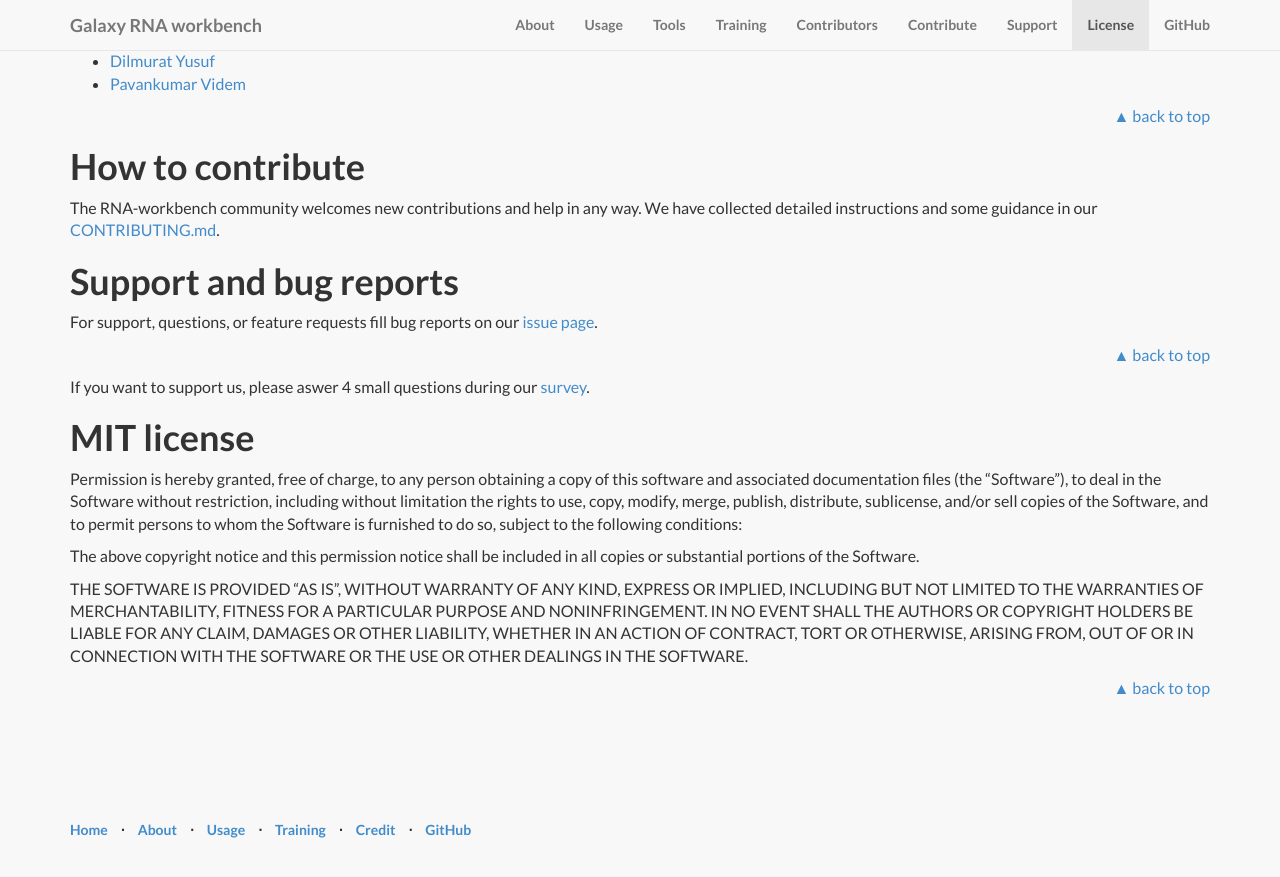
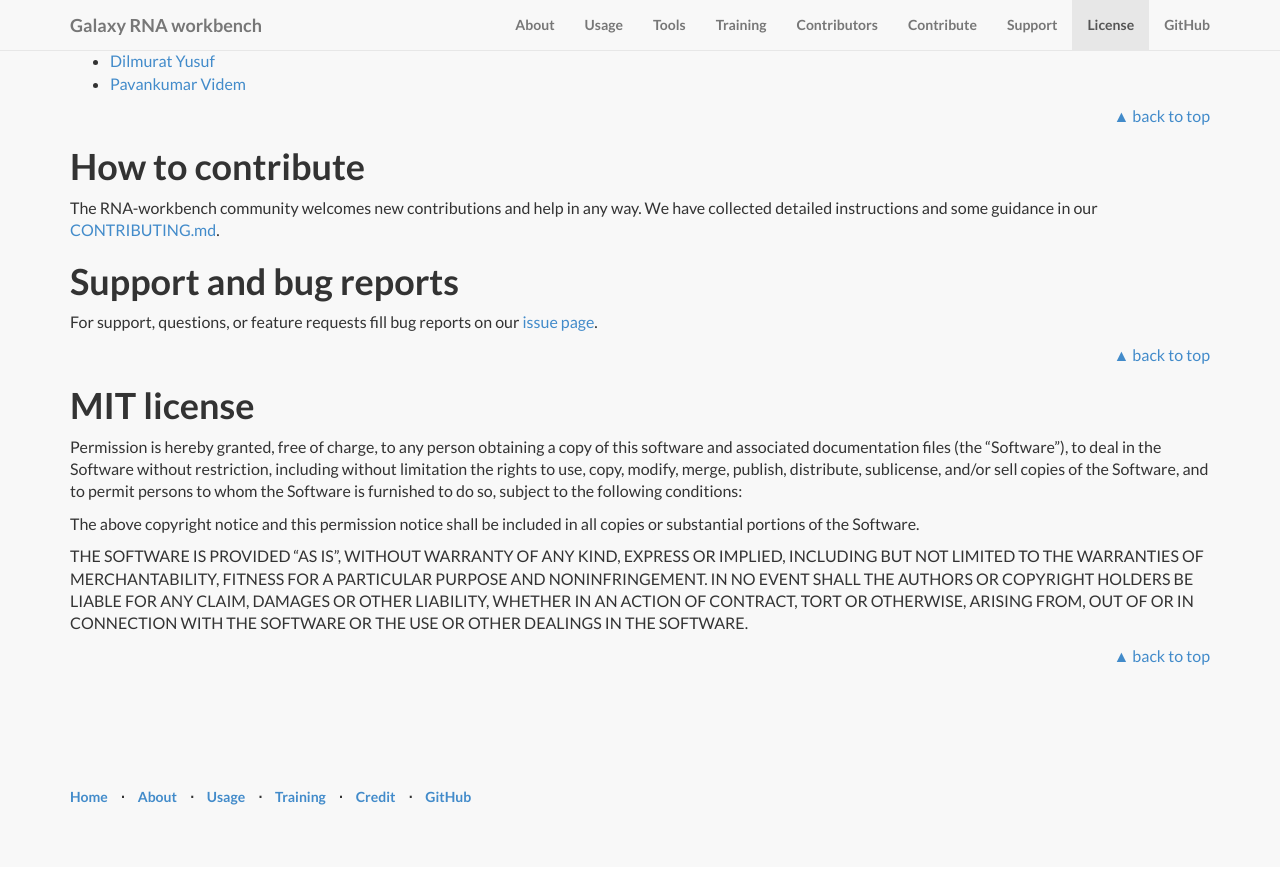
Before and after one commit to bgruening/galaxy-rna-workbench, a Jekyll site: the page built from index.md, in a window 1280 px wide and 900 px high, scrolled down 7495 px. Shown: the top 877 px of the window. Built offline with Jekyll 4.4.1, drawn with Linux system fonts in a browser that asks for light colours; nearby versions of some CDN libraries; library files that are not in the unit come from our copies; our own code applies the rules of GitHub Pages for plain Markdown files.

Commit message:
[ci skip] Update site on 2017-06-13 23:45:59

```diff
--- a/index.md
+++ b/index.md
@@ -320,8 +320,6 @@
 For support, questions, or feature requests fill bug reports on our [issue page](https://github.com/bgruening/galaxy-rna-workbench/issues).
 <p align="right"><a href="#top">&#x25B2; back to top</a></p>
 
-If you want to support us, please aswer 4 small questions during our [survey](https://www.surveymonkey.de/r/denbi-service?sc=rbc&tool=galaxy-workbench).
-
 # MIT license
 
 Permission is hereby granted, free of charge, to any person obtaining a copy
```
